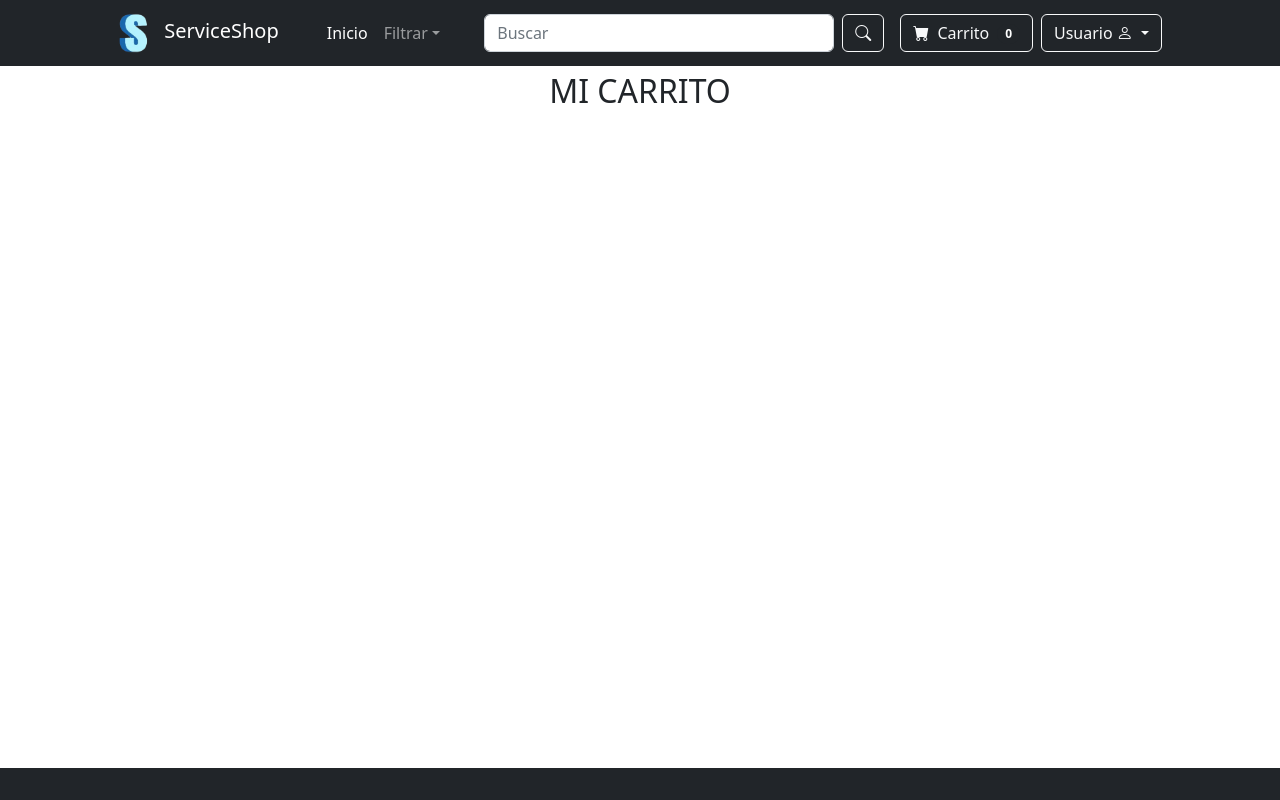
After one commit to seleluciano/ServiceShop, a Django app: page /appserviceshop/carrito/ in a window 1280 px wide. The commit adds this page. Run offline with Django 5.2, Linux system fonts and the light colour scheme; a user stored in the database is signed in; some libraries are stand-ins or nearby versions.

Commit message:
nuevos servicios, pagina de carrito

```diff
--- /dev/null
+++ b/ServiceShop/appserviceshop/templates/carrito.html
@@ -0,0 +1,14 @@
+{% extends "padre.html" %}
+{% load static %}
+{% block contenidoQueCambia %}
+
+<!-- Ajusta el margen superior del contenedor para dar más espacio -->
+<div class="container mt-4 pt-5">
+    <div class="row justify-content-center">
+        <div class="col-md-6 col-lg-4"> <!-- Ajusta el ancho del formulario aquí -->
+            <h2 class="text-center mb-4">MI CARRITO</h2>
+        </div>
+    </div>
+</div>
+
+{% endblock %}
--- a/ServiceShop/appserviceshop/templates/padre.html
+++ b/ServiceShop/appserviceshop/templates/padre.html
@@ -50,11 +50,11 @@
                 </form>
                 <form class="d-flex justify-content-between">
                     <!-- Carrito Button -->
-                    <button class="btn btn-outline-light btn-smaller me-2" type="submit">
+                    <a href="{% url 'carrito' %}" class="btn btn-outline-light btn-smaller me-2">
                         <i class="bi-cart-fill me-1"></i>
                         Carrito
                         <span class="badge bg-dark text-white ms-1 rounded-pill badge-smaller">0</span>
-                    </button>
+                    </a>
 
                     <!-- User Dropdown Button -->
                     <div class="dropdown">
--- a/ServiceShop/appserviceshop/urls.py
+++ b/ServiceShop/appserviceshop/urls.py
@@ -11,5 +11,6 @@ urlpatterns = [
      path('registrarusuario/', views.Registrarusuario,name="registrarusuario"),
      path('iniciosesion/',views.Iniciosesion,name="iniciosesion"),
      path('nuevo/', views.Crearservicio.as_view(), name="New"),
+     path('carrito/',views.Carrito,name="carrito"),
 
 ]
--- a/ServiceShop/appserviceshop/views.py
+++ b/ServiceShop/appserviceshop/views.py
@@ -17,6 +17,10 @@ from django.views.generic.edit import CreateView
 def Inicio(request):
     servicios = Servicio.objects.all()  # Obtiene todos los servicios
     return render(request, 'index.html', {'servicios': servicios})
+
+@login_required
+def Carrito(request):
+    return render(request, 'carrito.html')
 
 def Iniciosesion(request):
     if request.method == 'POST':
```
Also changed, not shown: ServiceShop/db.sqlite3, ServiceShop/media/imgservices/clasesparticulares.jpeg (added), ServiceShop/media/imgservices/danza.jpeg (added), ServiceShop/media/imgservices/danza_Dx7Wqnw.jpeg (added), ServiceShop/media/imgservices/veterinaria.jpeg (added), ServiceShop/media/imgservices/veterinaria_61UbiSE.jpeg (added).
